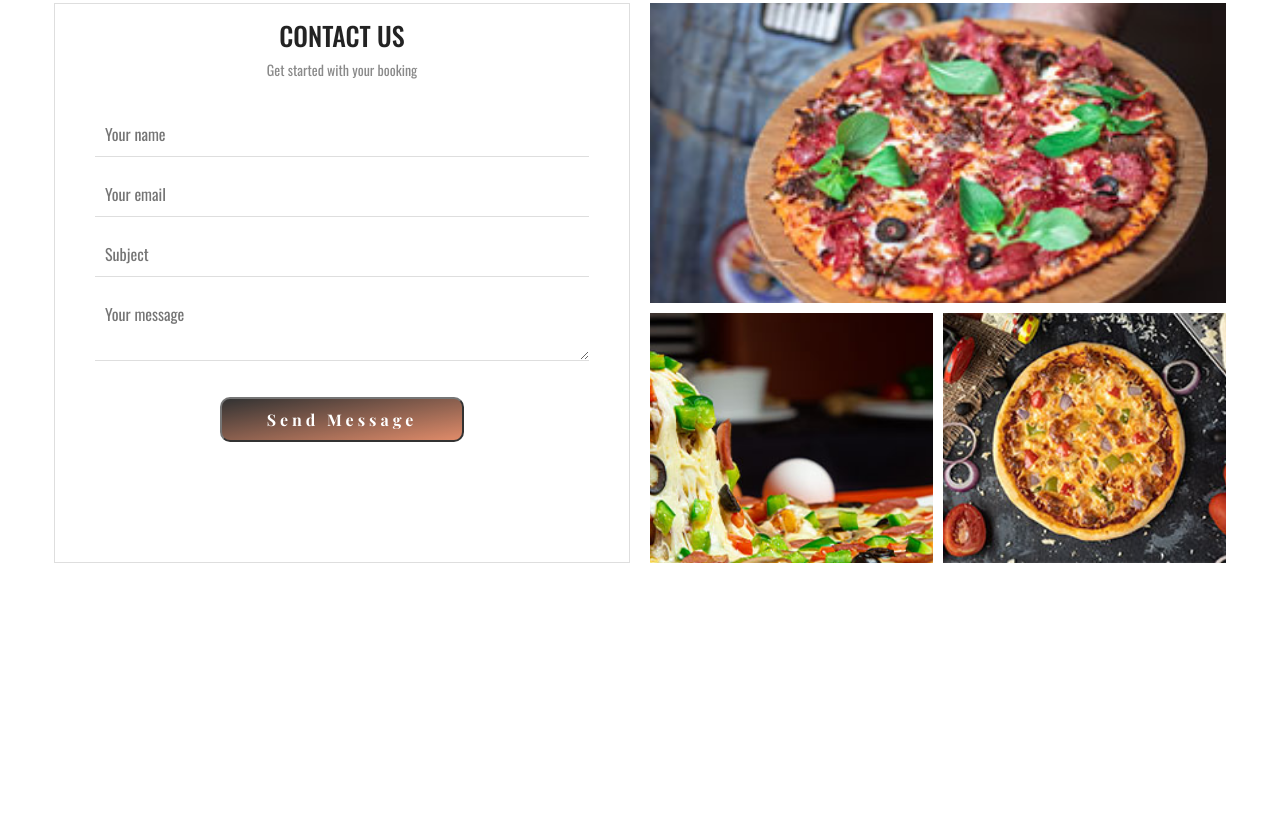
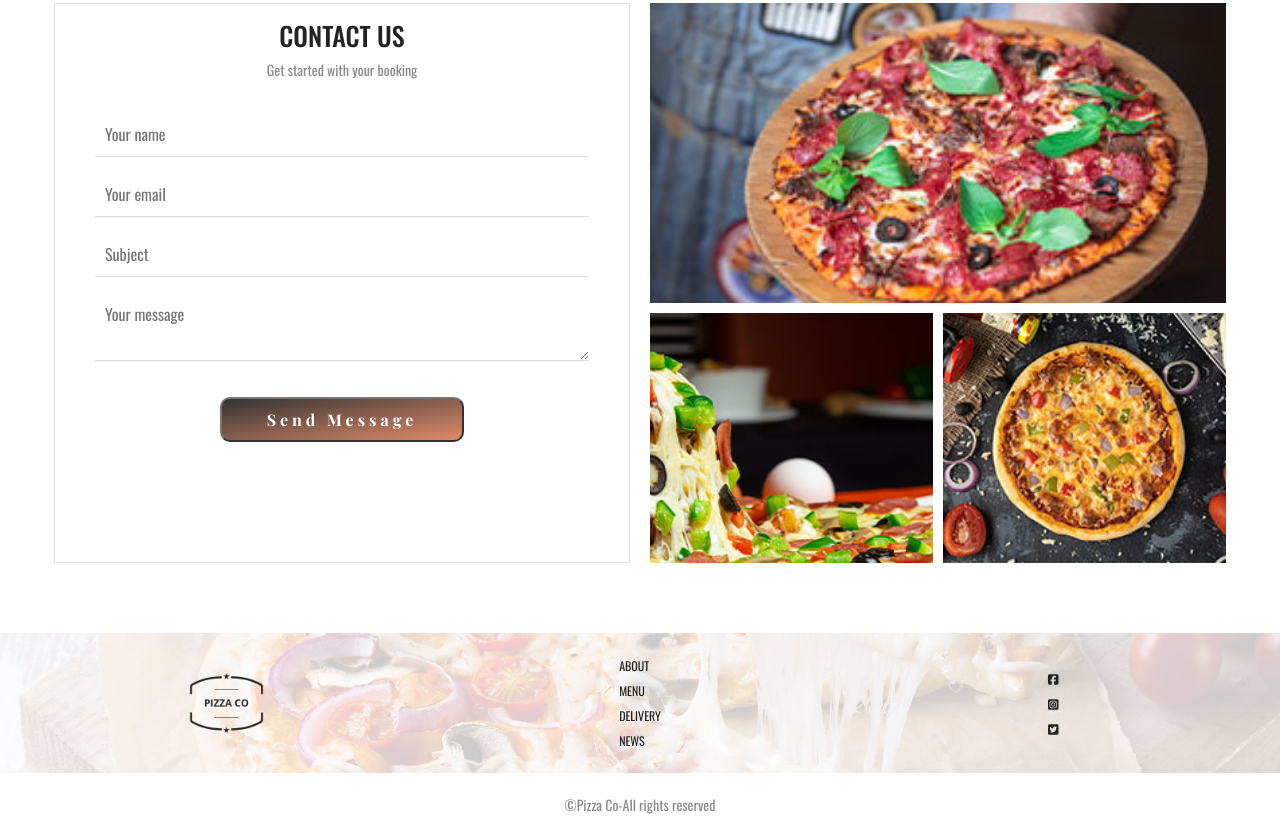
Before and after one commit to Nebojsaposao/grid-scss-project-pizzeria, a website: page index.html in a window 1280 px wide. Shown: the part 4275-5112 px from the top of the page. Before the commit the page ends 4908 px from the top, so only its background shows below. Drawn offline with nearby package versions, Linux system fonts and the light colour scheme; a web font is replaced by a local one.

Commit message:
add footer section

```diff
--- a/index.html
+++ b/index.html
@@ -388,6 +388,62 @@
 
                    </section>
                   <!-- Contact end -->
+
+                  <!-- Footer -->
+                   <footer>
+                        <div class="footer-top">
+                              <div class="footer__logo">
+                                    <img src="./images/logo/pizza-dark.png" alt="Pizza Co logo">
+                              </div>
+                              <div class="footer__links">
+                                    <ul>
+                                          <li>
+                                                <a href="#about" class="footer__link">
+                                                      About
+                                                </a>
+                                          </li>
+                                          <li>
+                                                <a href="#menu" class="footer__link">
+                                                      Menu
+                                                </a>
+                                          </li>
+                                          <li>
+                                                <a href="#delivery" class="footer__link">
+                                                      Delivery
+                                                </a>
+                                          </li>
+                                          <li>
+                                                <a href="#news" class="footer__link">
+                                                      News
+                                                </a>
+                                          </li>
+                                    </ul>
+                              </div>
+                              <div class="footer__social-links">
+                                    <ul>
+                                          <li>
+                                                <a href="#" class="footer__social-link" title="social-link">
+                                                      <i class="fa-brands fa-square-facebook"></i>
+                                                </a>
+                                          </li>
+                                           <li>
+                                                <a href="#" class="footer__social-link" title="social-link">
+                                                      <i class="fa-brands fa-square-instagram"></i>
+                                                </a>
+                                          </li>
+                                           <li>
+                                                <a href="#" class="footer__social-link" title="social-link">
+                                                      <i class="fa-brands fa-square-twitter"></i>
+                                                </a>
+                                          </li>
+                                    </ul>
+                              </div>
+                        </div>
+                        <div class="footer-bottom">
+                              <p>&copy;Pizza Co-All rights reserved</p>
+                        </div>
+                   </footer>
+                  <!-- Footer end -->
              </main>
             <!-- Main end -->
 
--- /dev/null
+++ b/sass/components/_footer.scss
@@ -0,0 +1,30 @@
+.footer{
+
+  &-top{
+    display: grid;
+    grid-template-columns: repeat(3,1fr);
+    background: url(../images/img/footer.jpg) center no-repeat;
+    background-size: cover;
+    align-items: center;
+    justify-items: center;
+    padding: 2rem;
+  }
+
+  &__logo{
+    width: 7.5rem;
+  }
+
+  &__link,
+  &__social-link{
+    color: $p-color;
+    text-decoration: none;
+    font-size: 1.2rem;
+    text-decoration: none;
+    text-transform: uppercase;
+  }
+
+  &-bottom{
+    padding: 2rem;
+    text-align: center;
+  }
+}
--- a/sass/main.scss
+++ b/sass/main.scss
@@ -11,3 +11,4 @@
 @import "components/delivery-partners";
 @import "components/news";
 @import "components/contact";
+@import "components/footer";
```
Also changed, not shown: css/main.css, 1 other file.
